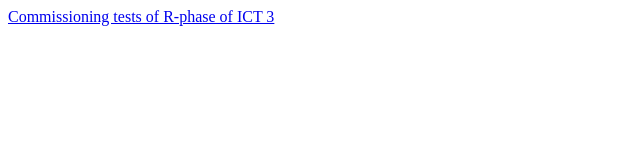
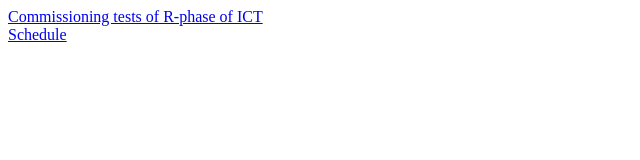
Before and after one commit to Srija4-03/vedanta_commissioning_test_reports, a plain HTML site: page index.html in a window 1280 px wide. Shown: the full height of the page, 0-640 px from the left. Drawn offline with Linux system fonts and the light colour scheme.

Commit message:
Update index.html

```diff
--- a/index.html
+++ b/index.html
@@ -5,6 +5,9 @@
 </head>
 <body>
 
-<a href="./Commissioning_tests.pdf"> Commissioning tests of R-phase of ICT 3</a>
+
+<a href="./Commissioning_tests.pdf"> Commissioning tests of R-phase of ICT</a>
+<br>
+<a href="./Vedanta_Dairy.docx">Schedule</a>
 </body>
 </html>
```
